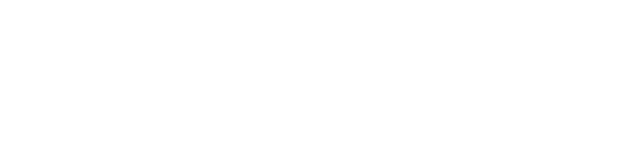
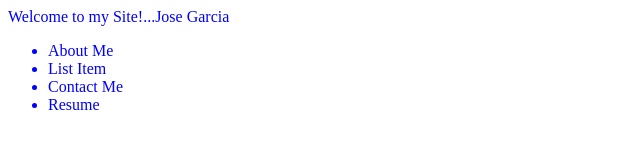
Before and after one commit to jg-watson/Challenge-2-Portfolio, a plain HTML site: page index.html in a window 1280 px wide. Shown: the whole page, without its empty margins (0-640 px from the left). Drawn offline with Linux system fonts and the light colour scheme.

Commit message:
updates 7/13

```diff
--- a/index.html
+++ b/index.html
@@ -1,4 +1,5 @@
 <!DOCTYPE html>
+<html lang="en-us"></html>
 
 <html>
 <head>
@@ -8,6 +9,21 @@
 </head>
 
 <body>
+<header>
+    <hi>Welcome to my Site!...Jose Garcia</hi>
+    <nav>
+        <ul>
+        <li>About Me</li>
+        <li>List Item</li>
+        <li>Contact Me</li>
+        <li>Resume</li>
+        </ul>
+    </nav>
+</header>
+
+<main></main>
+
+<footer></footer>
 
 </body>
 
--- a/style.css
+++ b/style.css
@@ -0,0 +1,4 @@
+header {
+    color: blue;
+    font-style: serif,sans-serif,arial;
+}
```
Also changed, not shown: 1 other file.
